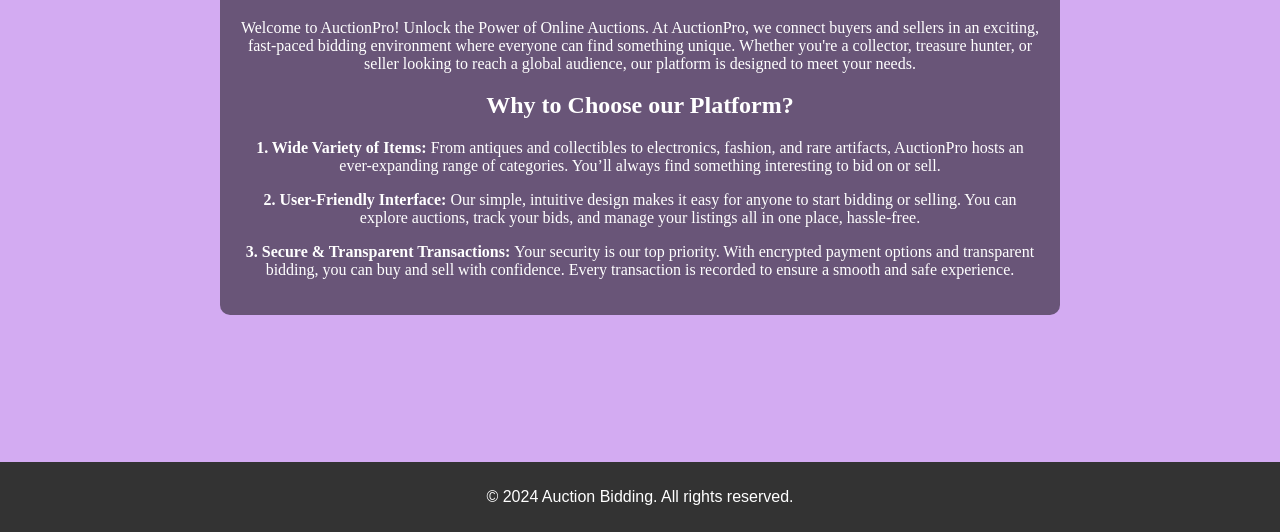
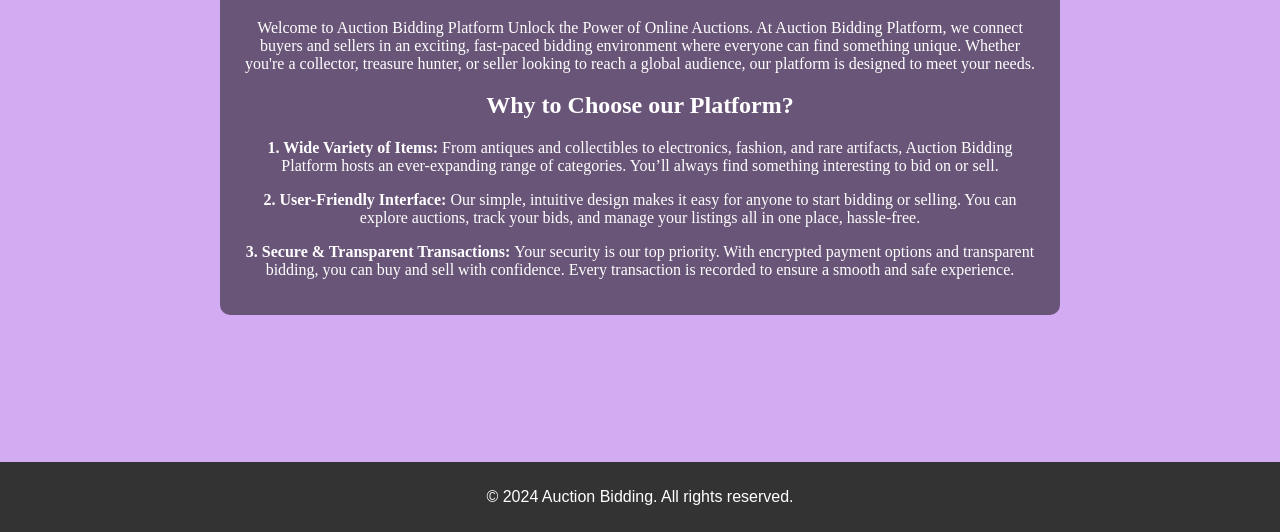
Before and after one commit to CharanChery/Projects, a website: page Auction Bidding Platform/public/Home.html in a window 1280 px wide. Shown: the part 283-815 px from the top of the page. Drawn offline with Linux system fonts and the light colour scheme.

Commit message:
home.html

```diff
--- a/Auction Bidding Platform/public/Home.html
+++ b/Auction Bidding Platform/public/Home.html
@@ -95,8 +95,8 @@
         <strong>Welcome to our Auction Bidding Website!<br /></strong>
       </h1>
       <p>
-        Welcome to AuctionPro! Unlock the Power of Online Auctions. At
-        AuctionPro, we connect buyers and sellers in an exciting, fast-paced
+        Welcome to Auction Bidding Platform Unlock the Power of Online Auctions. At
+        Auction Bidding Platform, we connect buyers and sellers in an exciting, fast-paced
         bidding environment where everyone can find something unique. Whether
         you're a collector, treasure hunter, or seller looking to reach a global
         audience, our platform is designed to meet your needs.
@@ -104,7 +104,7 @@
       <h2>Why to Choose our Platform?</h2>
       <p>
         <strong>1. Wide Variety of Items:</strong> From antiques and
-        collectibles to electronics, fashion, and rare artifacts, AuctionPro
+        collectibles to electronics, fashion, and rare artifacts, Auction Bidding Platform
         hosts an ever-expanding range of categories. You’ll always find
         something interesting to bid on or sell.
       </p>
```
